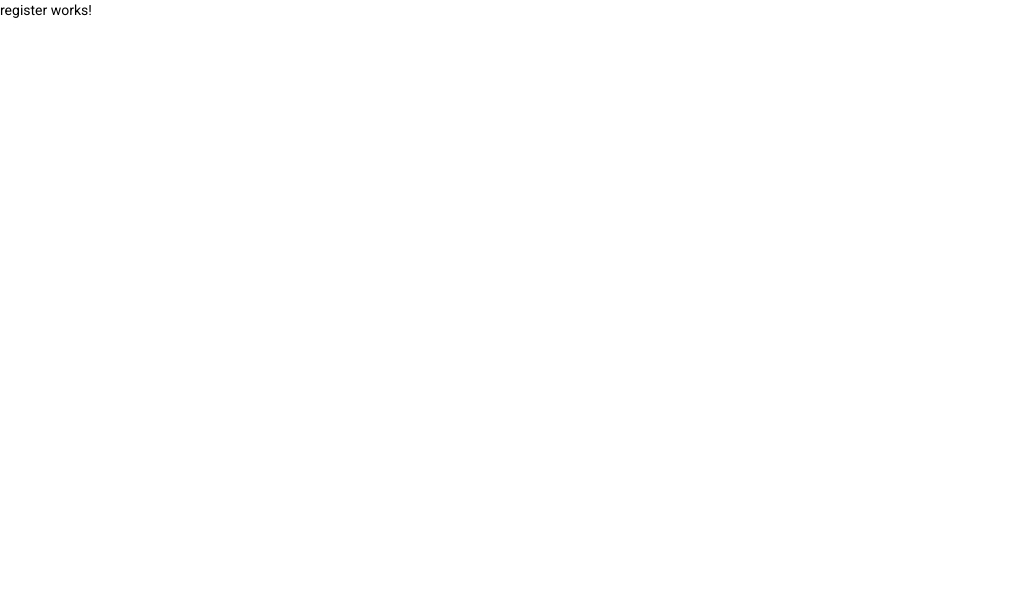
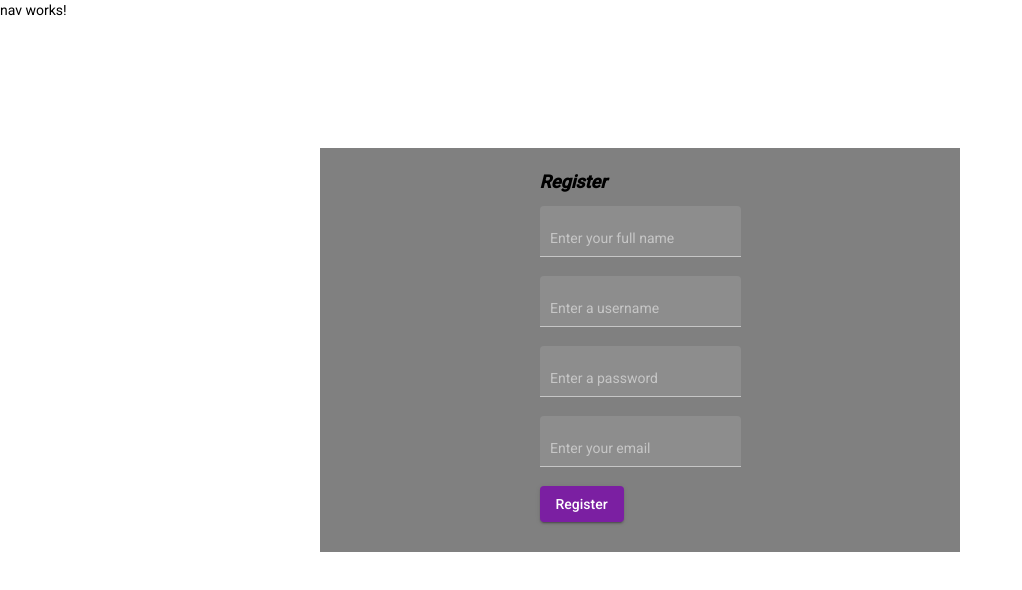
Before and after one commit to fsanche3/Console-Bank-2-Frontend, an Angular app: page /register in a window 1280 px wide. Shown: the top 590 px of the page, without its empty margins (0-1022 px from the left). Built offline with nearby package versions, Linux system fonts and the light colour scheme.

Commit message:
Almost finsihed register one bug

```diff
--- a/src/app/app.component.html
+++ b/src/app/app.component.html
@@ -1 +1,2 @@
+<app-nav></app-nav>
 <router-outlet></router-outlet>
--- a/src/app/components/login/login.component.css
+++ b/src/app/components/login/login.component.css
@@ -0,0 +1,30 @@
+
+.login-box{
+    display: flex;
+    justify-content: center;
+    margin-left: auto;
+    margin-right: auto;
+}
+
+.form{
+    display: grid;
+}
+
+.title{
+    font-weight: bold;
+    font-size: 18px;
+    margin-bottom: 10px;
+}
+
+.container {
+    margin-top: 10%;
+    padding: 20px;
+    margin-left: 25%;
+    margin-right: 25%;
+    background-color: gray;
+}
+
+.buttons{
+    margin-bottom: 5px;
+    margin-right: 15px;
+}
--- a/src/app/components/login/login.component.html
+++ b/src/app/components/login/login.component.html
@@ -1,13 +1,19 @@
-<h3 class="title"><u><i>Login</i></u></h3>
+<div class="container">
+<div class="login-box">
 <form class="form">
-<mat-form-field class="example-full-width" appearance="standard">
+    <h3 class="title"><i>Login</i></h3>
+<mat-form-field class="example-full-width" appearance="fill">
 <input matInput placeholder="Enter your username" name="username"
 [(ngModel)] ="username">
 </mat-form-field>
 <mat-form-field class="example-full-width" appearance="fill">
 <input matInput placeholder="Enter your password" value="" name="password" type="password" [(ngModel)]= "password">
 </mat-form-field>
+<div class="buttons">
 <button mat-raised-button color="primary" class ="buttons" (click)="getToken(username, password)">Login</button>
-<a routerLink='register'> <button mat-raised-button class="buttons"  color="primary">Register</button></a>
+ <button mat-raised-button class="buttons" (click)="register()" color="primary">Register</button>
+</div>
 <span *ngIf="show"> <button mat-button color="accent">Login success !!</button></span>
 </form>
+</div>
+</div>
--- a/src/app/components/login/login.component.ts
+++ b/src/app/components/login/login.component.ts
@@ -20,6 +20,9 @@ export class LoginComponent implements OnInit {
   ngOnInit(): void {
   }
 
+  register(){
+    this.router.navigate(['register']);  }
+
   getToken(username: string, password: string){
     this.authServ.login(username, password)?.subscribe(
       (response : any) => {
@@ -27,12 +30,13 @@ export class LoginComponent implements OnInit {
       },
     )
   if (this.token == ''){
-  console.log("wrong entry")
+    alert("Wrong username or password, try again or register account");
+
   } else {
-  this.show = true;
-  console.log(this.token)
-  sessionStorage.setItem('token', this.token);
-  this.router.navigate(['home']);}
+     this.show = true;
+     sessionStorage.setItem('token', this.token);
+     this.router.navigate(['home']);
+    }
   }
 
 
--- a/src/app/components/register/register.component.css
+++ b/src/app/components/register/register.component.css
@@ -0,0 +1,30 @@
+
+.login-box{
+    display: flex;
+    justify-content: center;
+    margin-left: auto;
+    margin-right: auto;
+}
+
+.form{
+    display: grid;
+}
+
+.title{
+    font-weight: bold;
+    font-size: 18px;
+    margin-bottom: 10px;
+}
+
+.container {
+    margin-top: 10%;
+    padding: 20px;
+    margin-left: 25%;
+    margin-right: 25%;
+    background-color: gray;
+}
+
+.buttons{
+    margin-bottom: 5px;
+    margin-right: 15px;
+}
--- a/src/app/components/register/register.component.html
+++ b/src/app/components/register/register.component.html
@@ -1 +1,28 @@
-<p>register works!</p>
+<div class="container">
+    <div class="login-box">
+    <form class="form">
+        <h3 class="title"><i>Register</i></h3>
+    <mat-form-field class="example-full-width" appearance="fill">
+    <input matInput placeholder="Enter your full name" name="name"
+    [(ngModel)] ="name">
+    </mat-form-field>
+    <mat-form-field class="example-full-width" appearance="fill">
+        <input matInput placeholder="Enter a username" name = "username"
+        [(ngModel)] ="username">
+        </mat-form-field>
+    <mat-form-field class="example-full-width" appearance="fill">
+    <input matInput placeholder="Enter a password" value="" name="password" type="password" [(ngModel)]= "password">
+    </mat-form-field>
+    <mat-form-field class="example-full-width" appearance="fill">
+        <input matInput placeholder="Enter your email" name="email"
+        [(ngModel)] ="email">
+        </mat-form-field>
+    <div class="buttons">
+     <button mat-raised-button class="buttons" (click)="register(name,username, password, email)" color="primary">Register</button>
+     <span *ngIf="show">
+        <h1 style="color: red;"> {{ message }}</h1>
+    </span>
+    </div>
+    </form>
+    </div>
+    </div>
--- a/src/app/components/register/register.component.ts
+++ b/src/app/components/register/register.component.ts
@@ -1,4 +1,6 @@
 import { Component, OnInit } from '@angular/core';
+import { Router } from '@angular/router';
+import { AuthService } from 'src/app/services/auth.service';
 
 @Component({
   selector: 'app-register',
@@ -7,9 +9,35 @@ import { Component, OnInit } from '@angular/core';
 })
 export class RegisterComponent implements OnInit {
 
-  constructor() { }
+  name: string = '';
+  username: string= '';
+  password: string = '';
+  email: string  = '';
+  message: string = 'Username or email already in use';
+  show: boolean  = false;
+
+  constructor(private authServ: AuthService, private router: Router) {}
 
   ngOnInit(): void {
   }
 
+  alert(b: boolean){
+    if(!b){
+      this.show = true;
+      alert("Username or email already in use");
+    } else {
+      this.router.navigate(['register']);
+    }
+  }
+
+  register(name: string, username: string, password: string, email: string){
+    this.authServ.register(name,username, password,email)?.subscribe(
+      (response : boolean) => {
+        this.alert(response);
+      },
+    )
+
+
+  }
+
 }
--- a/src/app/services/auth.service.ts
+++ b/src/app/services/auth.service.ts
@@ -34,9 +34,9 @@ export class AuthService {
     );
   }
 
-  register(name: string, username: string, password: string, email: string ){
+  register(name: string, username: string, password: string, email: string ): Observable<boolean>{
     const payload = {name, username, password, email};
-    return this.http.post<any>(`${this.registerUrl}/register`, payload).pipe(
+    return this.http.post<boolean>(`${this.registerUrl}/register`, payload).pipe(
       catchError((err) => {
         return throwError(() => new Error('Username taken'));
       })
```
